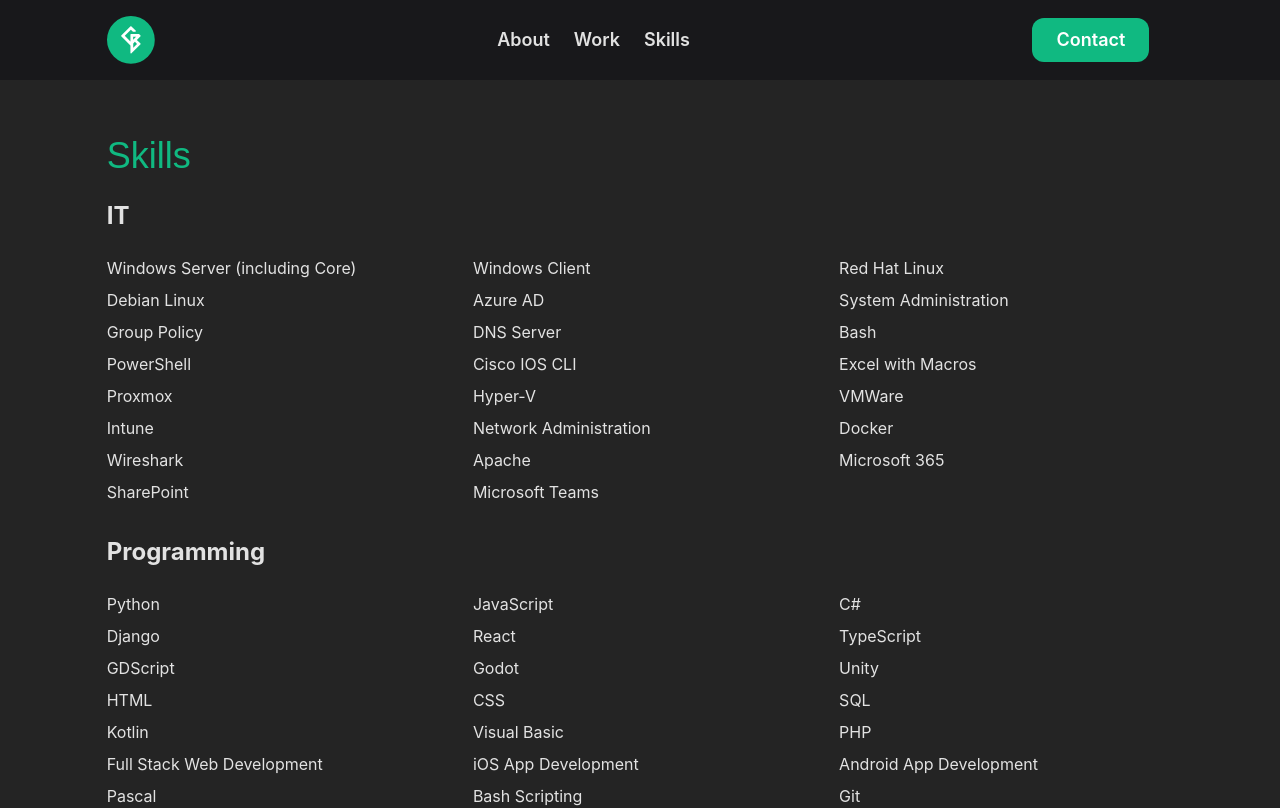
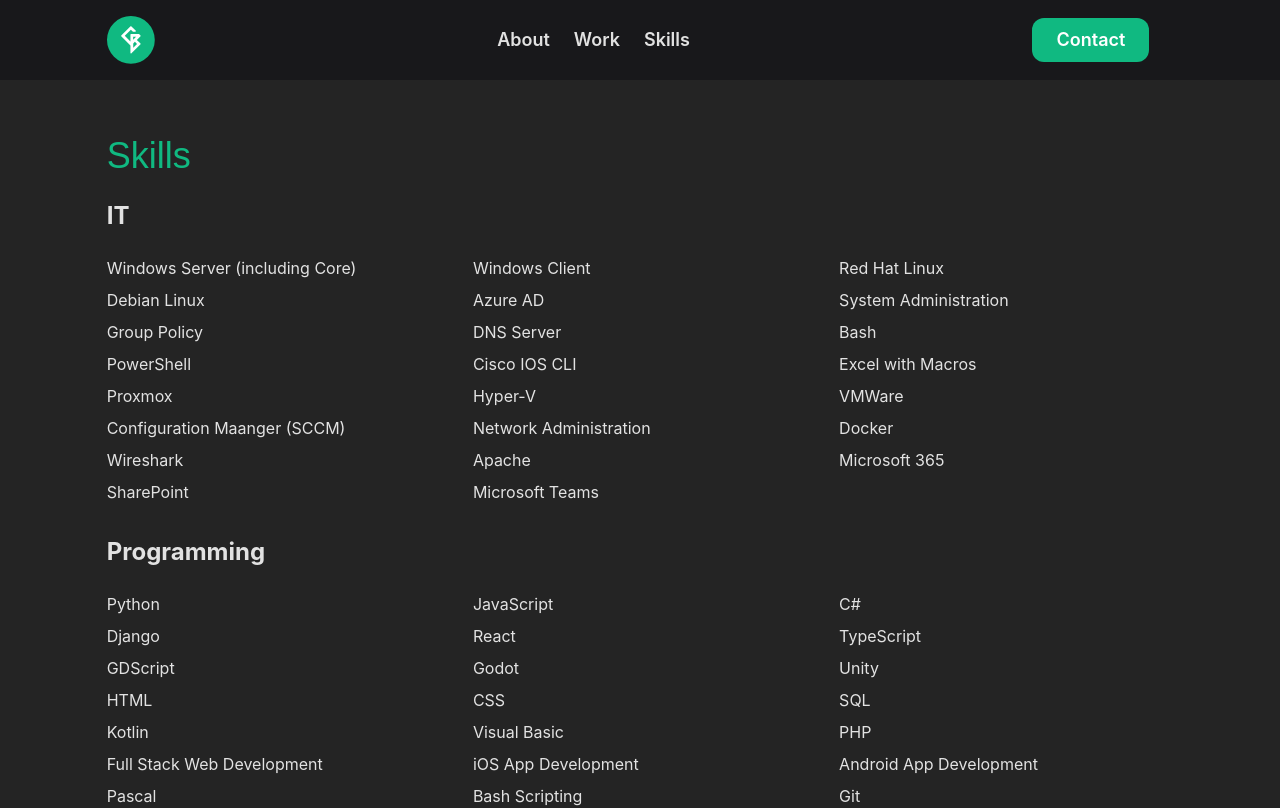
Before and after one commit to zaegun/about, a React (Create React App) app: page /about/my_skills in a window 1280 px wide. Shown: the top 808 px of the page. Built offline with nearby package versions, Linux system fonts and the light colour scheme.

Commit message:
Test Modification

```diff
--- a/src/data/Skills.js
+++ b/src/data/Skills.js
@@ -107,7 +107,7 @@
   {
     id: 16,
     category: "IT",
-        title: "Intune ",
+    title: "Configuration Maanger (SCCM) ",
     description: "",
   },
 
@@ -308,17 +308,20 @@
     category: "DSGN",
     title: "Affinity Photo",
     description: "",
-            },            {
+  },
+  {
     id: 49,
     category: "DSGN",
     title: "Affinity Designer",
     description: "",
-            },            {
+  },
+  {
     id: 50,
     category: "DSGN",
     title: "Affinity Publisher",
     description: "",
-            },            {
+  },
+  {
     id: 51,
     category: "DSGN",
     title: "Microsoft Publisher",
@@ -384,4 +387,4 @@
     title: "Digital and Print Marketing",
     description: "",
   },
-]
+];
```
Lines whose indentation alone changed are shown as unchanged.
